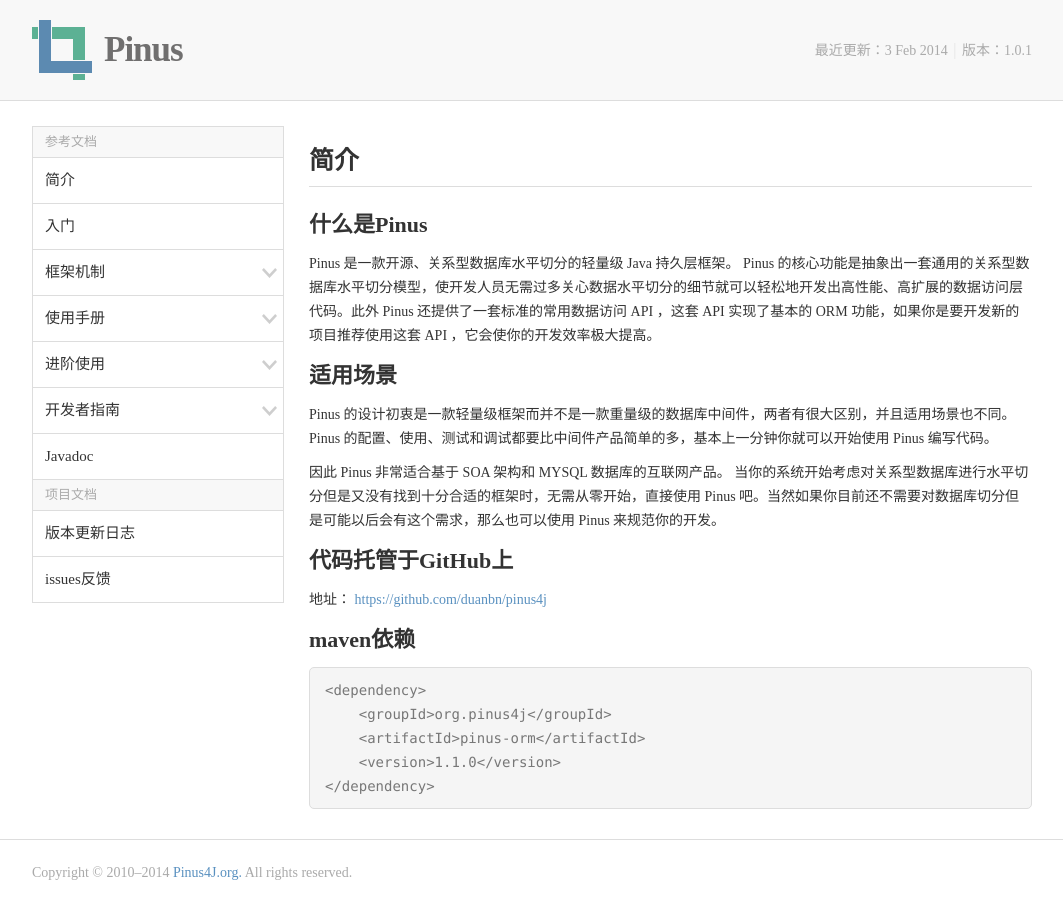
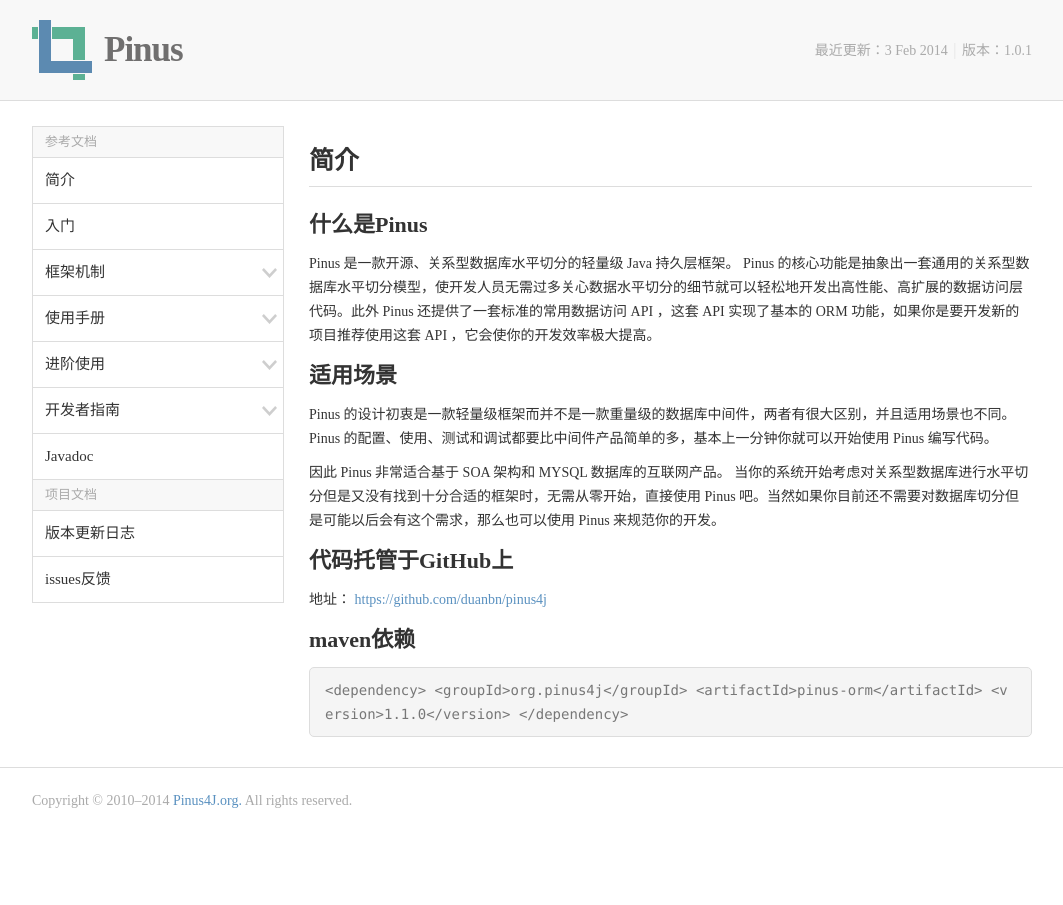
Before and after one commit to duanbn/pinus4j, a Jekyll site: the page built from _posts/2015-02-12-brief.md, in a window 1280 px wide. Shown: the whole page, without its empty margins (108-1171 px from the left). Built offline with Jekyll 4.4.1, drawn with Linux system fonts in a browser that asks for light colours.

Commit message:
Update base.css

```diff
--- a/css/base.css
+++ b/css/base.css
@@ -44,7 +44,7 @@ a { text-decoration:none; blr:expression(this.onFocus=this.blur());/*针对 IE*/
 .content a { color:#5a91c0; font-size:14px; text-decoration:none;}
 .content a:hover { color:#4f88b8; text-decoration:underline;}
 .content .highlight { white-space:normal; width:691px; padding:10px 15px; border-radius:5px; background:#f5f5f5; border:#dddddd 1px solid; margin-bottom:10px;}
-.content code { width:691px; font-family:Monaco,Menlo,Consolas,monospace; color:#777; font-size:14px; line-height:24px;}
+.content code { white-space:normal; word-break:break-all; width:691px; font-family:Monaco,Menlo,Consolas,monospace; color:#777; font-size:14px; line-height:24px;}
 .content .highlight span { font-family:Monaco,Menlo,Consolas,monospace; color:#777; font-size:14px; line-height:24px;}
 
 /* footer */
```
